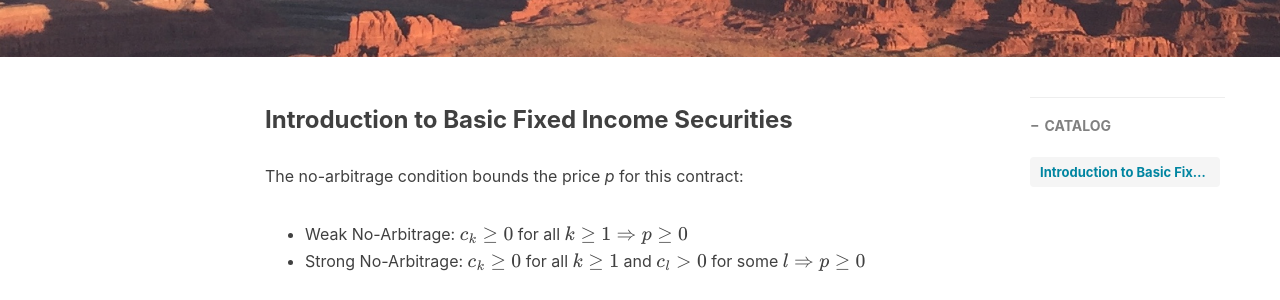
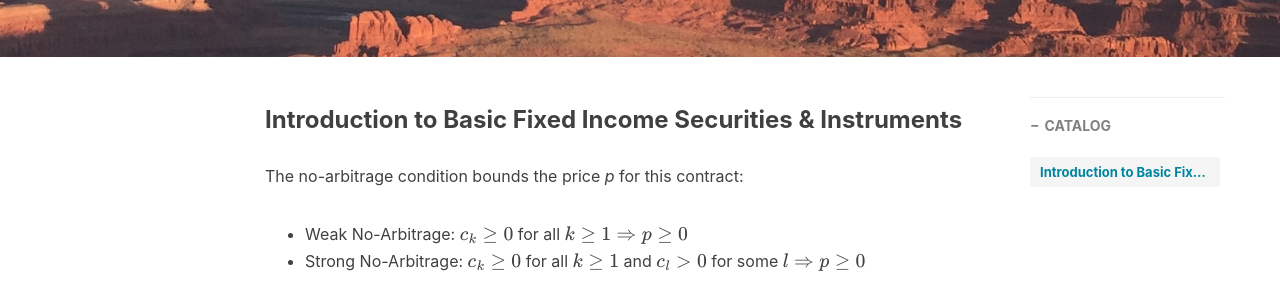
Before and after one commit to Bearxcave/Bearxcave.github.io, a Jekyll site: the page built from _posts/2021-03-12-cheatsheet-FE&RM-I.md, in a window 1280 px wide. Shown: the part 460-760 px from the top of the page. Built offline with Jekyll 4.4.1, drawn with Linux system fonts in a browser that asks for light colours; nearby versions of some CDN libraries; formulas are drawn with MathJax 3; comment, search, counter and statistics services are not loaded.

Commit message:
Update 2021-03-12-cheatsheet-FE&RM-I.md

```diff
--- a/_posts/2021-03-12-cheatsheet-FE&RM-I.md
+++ b/_posts/2021-03-12-cheatsheet-FE&RM-I.md
@@ -11,7 +11,7 @@ tags:
     - risk management
 ---
 
-### Introduction to Basic Fixed Income Securities
+### Introduction to Basic Fixed Income Securities & Instruments
 
 The no-arbitrage condition bounds the price *p* for this contract:
 
```
